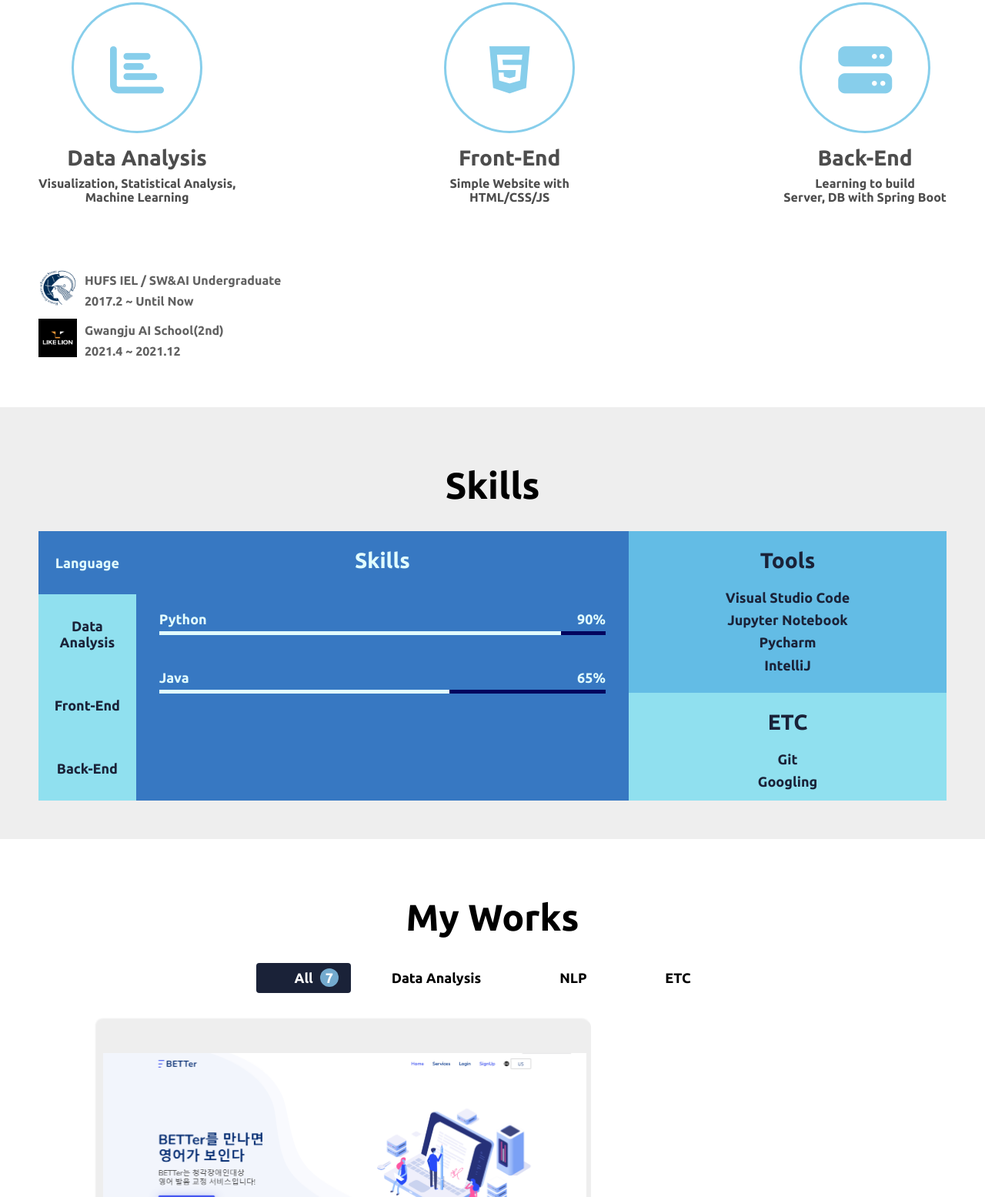
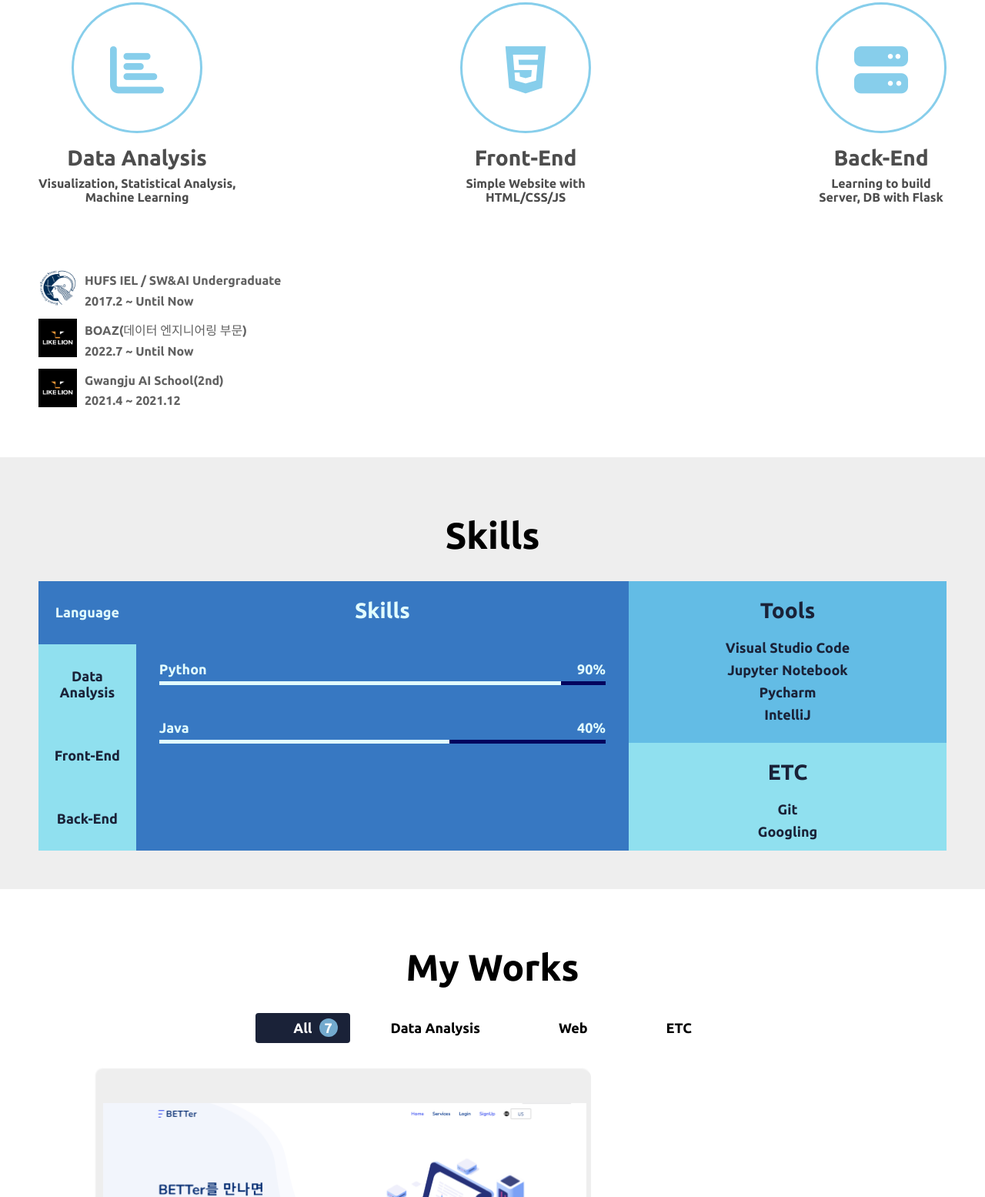
Before and after one commit to chestnut1717/chestnut1717.github.io, a plain HTML site: page index.html in a window 1280 px wide. Shown: the part 874-2429 px from the top of the page at 77% size. Drawn offline with Linux system fonts and the light colour scheme; a web font is replaced by a local one.

Commit message:
update CV

```diff
--- a/index.html
+++ b/index.html
@@ -115,7 +115,7 @@
             <i class="fas fa-server"></i>
           </div>
           <h2 class="major__title">Back-End</h2>
-          <p class="major__description">Learning to build <br> Server, DB with Spring Boot</p>
+          <p class="major__description">Learning to build <br> Server, DB with Flask</p>
       </div>
   </div>
 
@@ -125,6 +125,13 @@
         <div class="career__detail">
           <p class="career__title">HUFS IEL / SW&AI Undergraduate</p>
           <p class="career__date">2017.2 ~ Until Now</p>
+        </div>
+      </div>
+      <div class="career__container">
+        <img class="career__img" src="image/logos/logos-likelion.png" alt="#">
+        <div class="career__detail">
+          <p class="career__title">BOAZ(데이터 엔지니어링 부문)</p>
+          <p class="career__date">2022.7 ~ Until Now</p>
         </div>
       </div>
       <div class="career__container">
@@ -169,7 +176,7 @@
               <div class="skill default" data-type="Lang">
                 <div class="skill__description">
                   <span>Java</span>
-                  <span>65%</span>
+                  <span>40%</span>
                 </div>
                 <div class="skill__bar">
                   <div class="value" style="width: 65%; height: 5px;"></div>
@@ -238,8 +245,8 @@
 
               <div class="skill" data-type="Back">
                 <div class="skill__description">
-                  <span>SQL</span>
-                  <span>70%</span>
+                  <span>Flask</span>
+                  <span>60%</span>
                 </div>
                 <div class="skill__bar">
                   <div class="value" style="width: 60%; height: 5px;"></div>
@@ -248,7 +255,7 @@
 
               <div class="skill" data-type="Back">
                 <div class="skill__description">
-                  <span>Spring-Boot</span>
+                  <span>MySQL</span>
                   <span>50%</span>
                 </div>
                 <div class="skill__bar">
@@ -288,7 +295,7 @@
       <div class="work__categories">
         <button class="category__btn selected" data-filter="*">All<span class="category__count">7</span></button>
         <button class="category__btn" data-filter="DA">Data Analysis<span class="category__count">4</span></button>
-        <button class="category__btn" data-filter="NLP">NLP<span class="category__count">2</span></button>
+        <button class="category__btn" data-filter="NLP">Web<span class="category__count">2</span></button>
         <button class="category__btn" data-filter="ETC">ETC<span class="category__count">1</span></button>
       </div>
 
```
Also changed, not shown: image/logos/logos-boaz.png (added).
